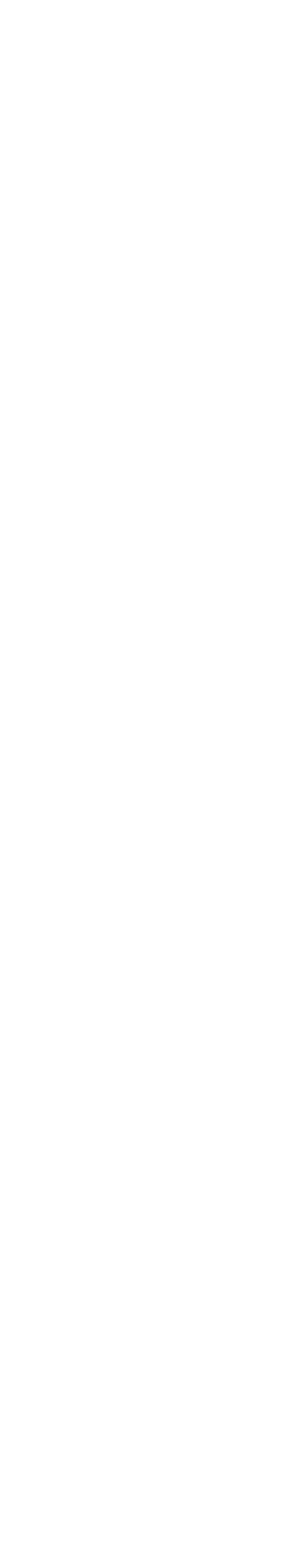
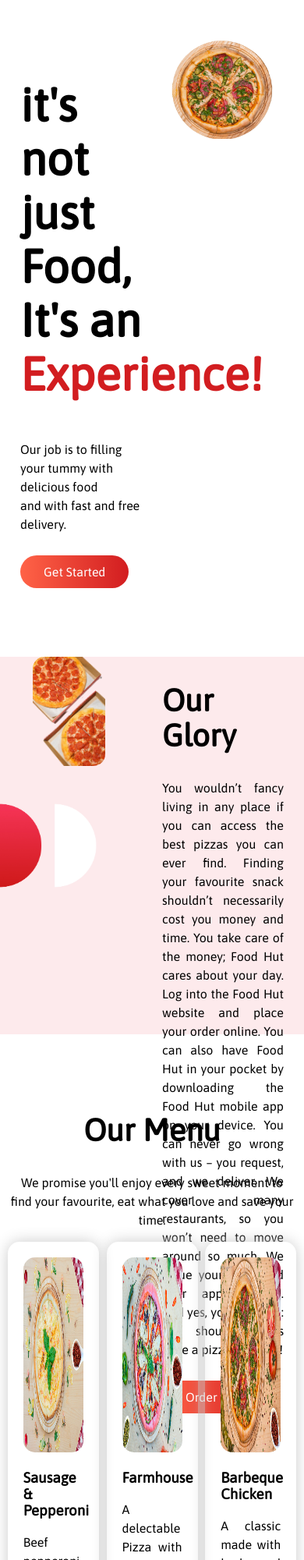
Before and after one commit to Rx-devs/food-hut, a plain HTML site: page index.html in a window 390 px wide. Shown: the top 2000 px of the page at 78% size. Before the commit the page ends 844 px from the top, so only its background shows below. Drawn offline with Linux system fonts and the light colour scheme.

Commit message:
overall complete

```diff
--- a/css/style.css
+++ b/css/style.css
@@ -0,0 +1,102 @@
+*{
+    box-sizing: border-box;
+}
+body{
+    margin: 0;
+    padding: 0;
+    font-family: 'Asap', sans-serif;
+}
+h1{
+    font-size: 60px;
+}
+h2{
+    font-size: 40px;
+}
+p{
+    line-height: 24px;
+}
+.flex-container{
+    display: flex;
+    justify-content: space-evenly;
+}
+.top-area{
+    padding: 50px 0 100px;
+}
+.half-width{
+    width: 40%;
+
+}
+.small-text{
+    color: #D21D20;
+}
+.half-width p{
+    margin-bottom: 40px;
+}
+.half-width img{
+    width: 100%;
+}
+.btn-style{
+    padding: 12px 30px;
+    background-image: linear-gradient(to right,tomato ,#D21D20);
+    color:#fff;
+    border-radius: 25px;
+    text-decoration: none;
+}
+.about-area{
+    background-image:url(../images/bg.jpg);
+    background-repeat: no-repeat;
+    background-size: cover;
+    margin-bottom: 100px;
+    height: 484px;
+}
+.about-area img{
+    width: 60%;
+    margin-left: 10%;
+    border-radius: 15px;
+}
+.align-text{
+    text-align: justify;
+}
+.center-text{
+    text-align: center;
+}
+.box{
+    padding: 20px;
+    box-shadow: 0px 0px 20px -1px rgb(197 197 197);
+    border-radius: 15px;
+    width: 30%;
+
+}
+.box img{
+    border-radius: 15px;
+    width: 100%;
+    height: 250px;
+}
+.latest{
+    margin: 100px 0;
+}
+.email-input{
+    padding: 9px 15px;
+    width: 320px;
+    border:2px solid tomato;
+    border-radius: 5px;
+}
+.input-btn{
+    padding: 12px 30px;
+    background-image: linear-gradient(to right,tomato ,#D21D20);
+    color:#fff;
+    border: none;
+    border-radius: 5px;
+    margin-left: 1%;
+    cursor: pointer;
+}
+footer{
+    background-image: linear-gradient(180deg, tomato, #D21D20);
+    padding: 20px 0 30px;
+}
+.hut-color{
+    color:#b42700;
+}
+footer p{
+    color: #fff;
+}
--- a/index.html
+++ b/index.html
@@ -5,9 +5,65 @@
     <meta http-equiv="X-UA-Compatible" content="IE=edge">
     <meta name="viewport" content="width=device-width, initial-scale=1.0">
     <title>FOOD HUT!!!</title>
+    <link rel="preconnect" href="https://fonts.googleapis.com">
+    <link rel="preconnect" href="https://fonts.gstatic.com" crossorigin>
+    <link href="https://fonts.googleapis.com/css2?family=Asap&display=swap" rel="stylesheet">
     <link rel="stylesheet" href="./css/style.css">
 </head>
 <body>
-
+    <section class="top-area flex-container">
+        <div class="half-width">
+            <h1>it's not just Food, <br> It's an <br><span class="small-text"> Experience!</span></h1>
+            <p>Our job is to filling your tummy with delicious food <br> and with fast and free delivery.</p>
+            <a class="btn-style" href="https://www.foodpanda.com.bd/cuisine/pizza-delivery-dhaka" target="_blank">Get Started</a>
+        </div>
+        <div class="half-width">
+            <img src="./images/pizza-top.png" alt="PIZZA">
+        </div>
+    </section>
+    <section class="about-area flex-container">
+        <div class="half-width">
+            <img src="./images/glory.png" alt="Glory">
+        </div>
+        <div class="half-width">
+            <h2>Our Glory</h2>
+            <p class="align-text"> You wouldn’t fancy living in any place if you can access the best pizzas you can ever find. Finding your favourite snack shouldn’t necessarily cost you money and time. You take care of the money; Food Hut cares about your day. Log into the Food Hut website and place your order online. You can also have Food Hut in your pocket by downloading the Food Hut mobile app on your device. You can never go wrong with us – you request, and we deliver. We cover many restaurants, so you won’t need to move around so much. We value your time, and your appetite too. And yes, you are right: you should always have a pizza near me! </p>
+            <a class="btn-style" href="https://www.foodpanda.com.bd/cuisine/pizza-delivery-dhaka" target="_blank">Order Now</a>
+        </div>
+    </section>
+    <section>
+        <div class="center-text">
+            <h2>Our Menu</h2>
+            <p>We promise you'll enjoy every sweet moment to <br> find your favourite, eat what you love and save your time.</p>
+        </div>
+        <div class="flex-container">
+            <div class="box">
+                <img src="./images/item_1.jpg" alt="PIZZA">
+                <h3>Sausage & Pepperoni</h3>
+                <p class="align-text">Beef pepperoni, Chicken Sausage and just a subtle hint of tangy and spicy jalapeno.</p>
+            </div>
+            <div class="box">
+                <img src="./images/item_2.jpg" alt="PIZZA">
+                <h3>Farmhouse</h3>
+                <p class="align-text">A delectable Pizza with Farm Veggies like red onion, seasoned mushroom, exotic red & yellow bell peppers.</p>
+            </div>
+            <div class="box">
+                <img src="./images/item_3.jpg" alt="PIZZA">
+                <h3>Barbeque Chicken</h3>
+                <p class="align-text">A classic made with barbequed chicken, crispy capsicum, seasoned mushrooms and bbq drizzle for the perfect smoky bbq note.</p>
+            </div>
+        </div>
+    </section>
+    <section class="latest">
+        <div class="center-text">
+            <h2>THE LATEST ON FOOD HUT</h2>
+            <input class="email-input" type="email" placeholder="Email address">
+            <button class="input-btn">SEND</button>
+        </div>
+    </section>
+    <footer class="center-text">
+        <h3> FOOD <span class="hut-color">HUT</span> </h3>
+        <p>&copy; 2021- 2022 Food Hut, All rights reserved. And developed by RxDevs.</p>
+    </footer>
 </body>
 </html>
```
Also changed, not shown: images/bg.jpg (added), images/glory.png (added), images/item_1.jpg (added), images/item_2.jpg (added), images/item_3.jpg (added), images/pizza-top.png (added).
